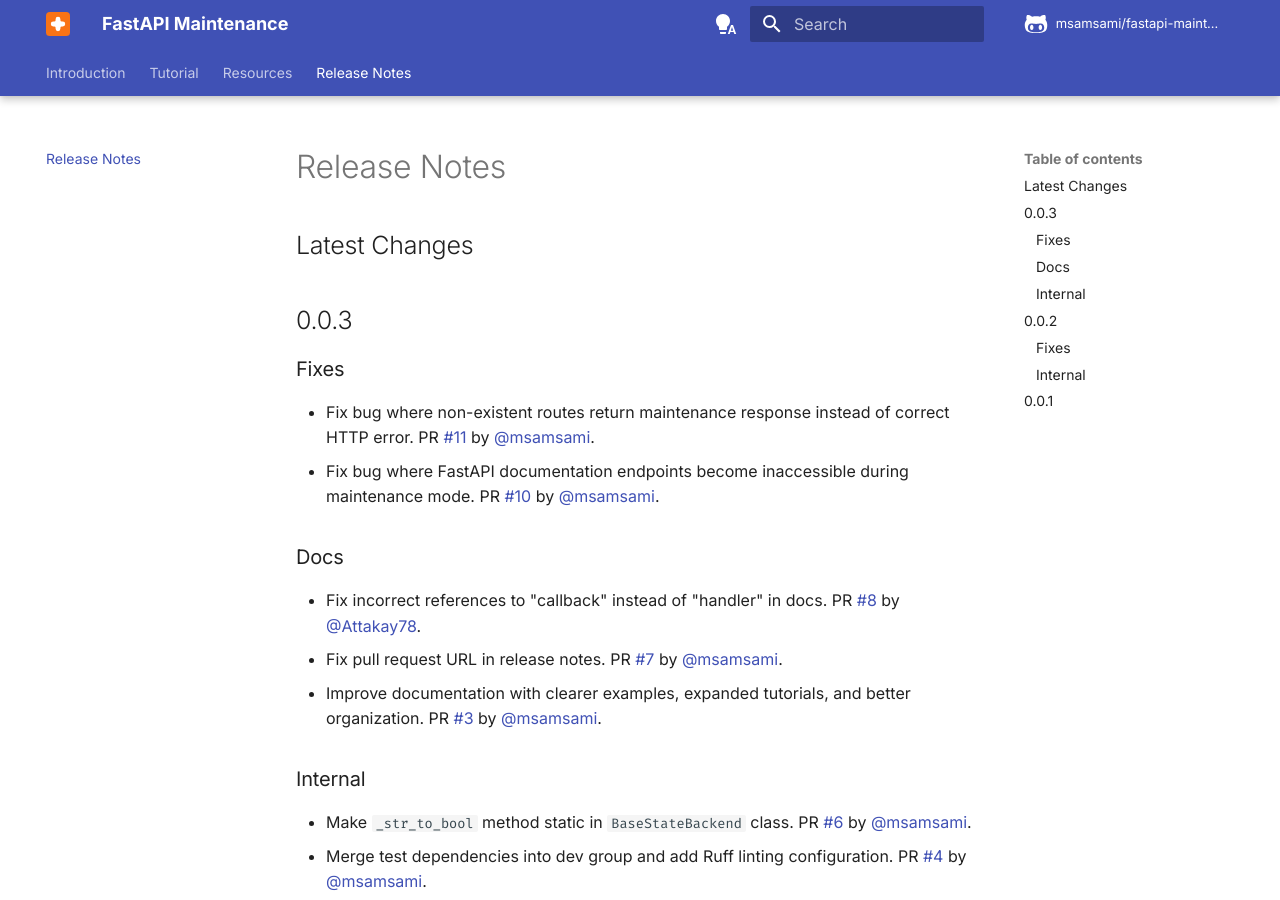
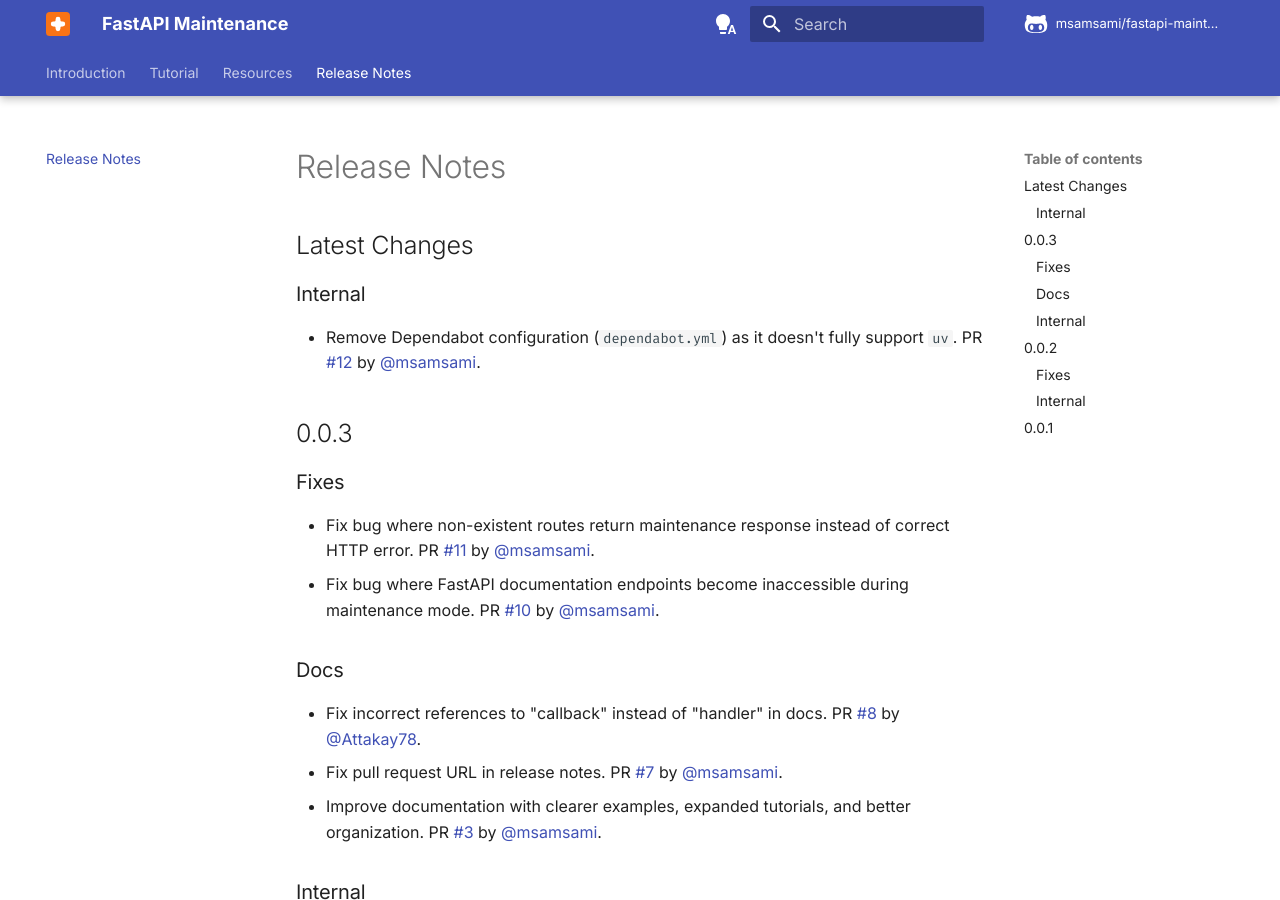
Before and after one commit to msamsami/fastapi-maintenance, an MkDocs documentation site: the page built from docs/release-notes.md, in a window 1280 px wide and 900 px high. Built offline with MkDocs 1.6.1 and Material for MkDocs 9.7.7, drawn with Linux system fonts in a browser that asks for light colours; comment, search, counter and statistics services are not loaded.

Commit message:
Update release notes

```diff
--- a/docs/release-notes.md
+++ b/docs/release-notes.md
@@ -1,6 +1,10 @@
 # Release Notes
 
 ## Latest Changes
+
+### Internal
+
+- Remove Dependabot configuration (`dependabot.yml`) as it doesn't fully support `uv`. PR [#12](https://github.com/msamsami/fastapi-maintenance/pull/12) by [@msamsami](https://github.com/msamsami).
 
 ## 0.0.3
 
```
